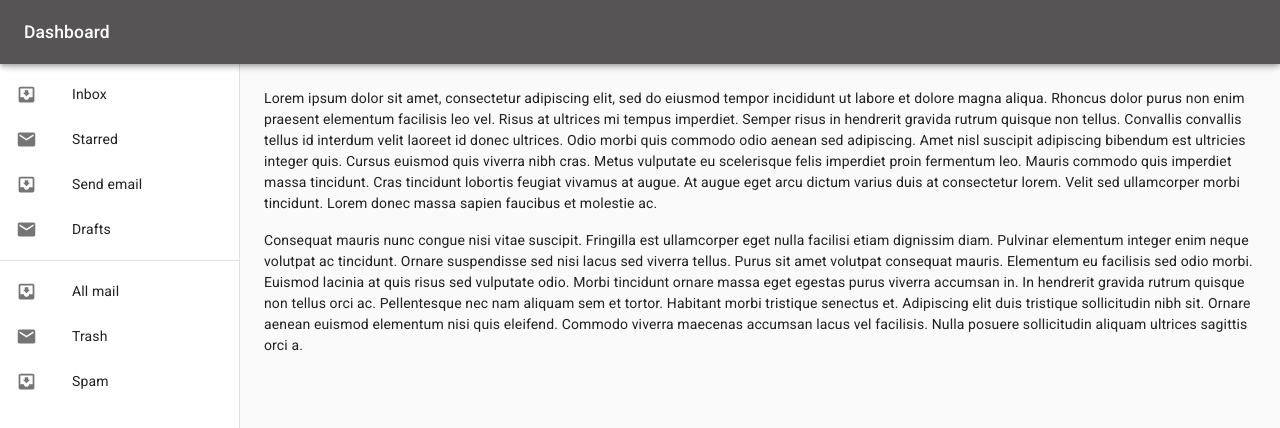
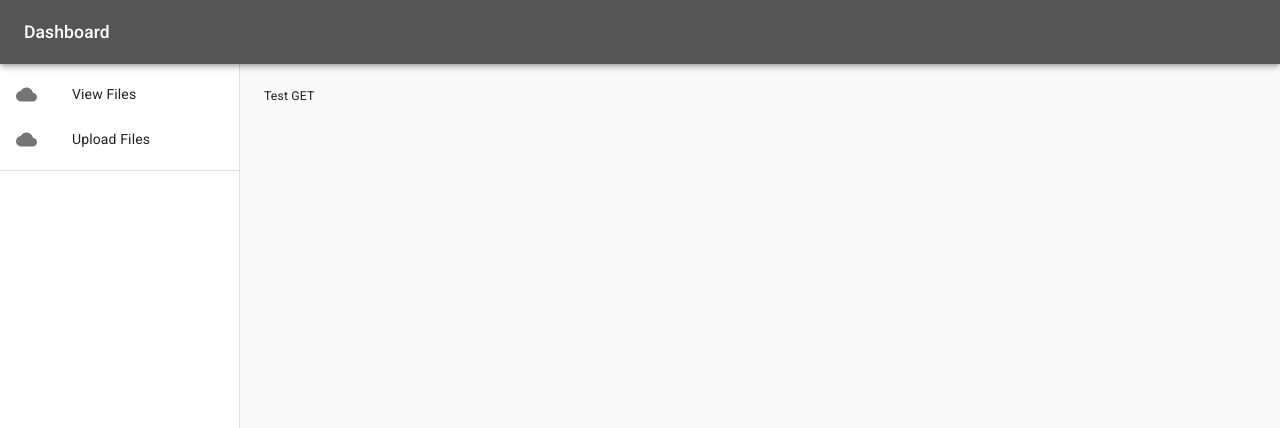
Before and after one commit to pgilfillan/learn-react, a React (Create React App) app: page /test in a window 1280 px wide. Shown: the top 428 px of the page. Built offline with nearby package versions, Linux system fonts and the light colour scheme.

Commit message:
Added links and routing

```diff
--- a/src/App.js
+++ b/src/App.js
@@ -1,10 +1,8 @@
 import React from 'react';
-import SideDrawer from './SideDrawer'
+import SideDrawer from './SideDrawer';
 
 function App() {
-  return (
-    <SideDrawer />
-  );
+  return <SideDrawer />;
 }
 
 export default App;
--- a/src/SideDrawer.js
+++ b/src/SideDrawer.js
@@ -10,8 +10,12 @@ import Divider from '@material-ui/core/Divider';
 import ListItem from '@material-ui/core/ListItem';
 import ListItemIcon from '@material-ui/core/ListItemIcon';
 import ListItemText from '@material-ui/core/ListItemText';
-import InboxIcon from '@material-ui/icons/MoveToInbox';
-import MailIcon from '@material-ui/icons/Mail';
+import CloudIcon from '@material-ui/icons/Cloud';
+import Link from '@material-ui/core/Link';
+import { Route, Link as RouterLink } from 'react-router-dom';
+
+import StoragePUT from './StoragePUT'
+import StorageGET from './StorageGET'
 
 const drawerWidth = 240;
 
@@ -37,6 +41,10 @@ const useStyles = makeStyles(theme => ({
   toolbar: theme.mixins.toolbar,
 }));
 
+function Welcome(props) {
+  return <h1>Hello</h1>;
+}
+
 export default function SideDrawer() {
   const classes = useStyles();
 
@@ -45,11 +53,12 @@ export default function SideDrawer() {
       <CssBaseline />
       <AppBar position="fixed" className={classes.appBar}>
         <Toolbar>
-          <Typography variant="h6" noWrap>
+          <Link variant="h6" noWrap color="inherit" component={RouterLink} to="/">
             Dashboard
-          </Typography>
+          </Link>
         </Toolbar>
       </AppBar>
+
       <Drawer
         className={classes.drawer}
         variant="permanent"
@@ -59,48 +68,24 @@ export default function SideDrawer() {
       >
         <div className={classes.toolbar} />
         <List>
-          {['Inbox', 'Starred', 'Send email', 'Drafts'].map((text, index) => (
-            <ListItem button key={text}>
-              <ListItemIcon>{index % 2 === 0 ? <InboxIcon /> : <MailIcon />}</ListItemIcon>
-              <ListItemText primary={text} />
-            </ListItem>
-          ))}
+          <ListItem button key="view" component={RouterLink} to="/test">
+            <ListItemIcon><CloudIcon/></ListItemIcon>
+            <ListItemText primary="View Files" />
+          </ListItem>
+          <ListItem button key="upload" component={RouterLink} to="/test2">
+            <ListItemIcon><CloudIcon/></ListItemIcon>
+            <ListItemText primary="Upload Files" />
+          </ListItem>
         </List>
         <Divider />
-        <List>
-          {['All mail', 'Trash', 'Spam'].map((text, index) => (
-            <ListItem button key={text}>
-              <ListItemIcon>{index % 2 === 0 ? <InboxIcon /> : <MailIcon />}</ListItemIcon>
-              <ListItemText primary={text} />
-            </ListItem>
-          ))}
-        </List>
       </Drawer>
+
       <main className={classes.content}>
         <div className={classes.toolbar} />
-        <Typography paragraph>
-          Lorem ipsum dolor sit amet, consectetur adipiscing elit, sed do eiusmod tempor incididunt
-          ut labore et dolore magna aliqua. Rhoncus dolor purus non enim praesent elementum
-          facilisis leo vel. Risus at ultrices mi tempus imperdiet. Semper risus in hendrerit
-          gravida rutrum quisque non tellus. Convallis convallis tellus id interdum velit laoreet id
-          donec ultrices. Odio morbi quis commodo odio aenean sed adipiscing. Amet nisl suscipit
-          adipiscing bibendum est ultricies integer quis. Cursus euismod quis viverra nibh cras.
-          Metus vulputate eu scelerisque felis imperdiet proin fermentum leo. Mauris commodo quis
-          imperdiet massa tincidunt. Cras tincidunt lobortis feugiat vivamus at augue. At augue eget
-          arcu dictum varius duis at consectetur lorem. Velit sed ullamcorper morbi tincidunt. Lorem
-          donec massa sapien faucibus et molestie ac.
-        </Typography>
-        <Typography paragraph>
-          Consequat mauris nunc congue nisi vitae suscipit. Fringilla est ullamcorper eget nulla
-          facilisi etiam dignissim diam. Pulvinar elementum integer enim neque volutpat ac
-          tincidunt. Ornare suspendisse sed nisi lacus sed viverra tellus. Purus sit amet volutpat
-          consequat mauris. Elementum eu facilisis sed odio morbi. Euismod lacinia at quis risus sed
-          vulputate odio. Morbi tincidunt ornare massa eget egestas purus viverra accumsan in. In
-          hendrerit gravida rutrum quisque non tellus orci ac. Pellentesque nec nam aliquam sem et
-          tortor. Habitant morbi tristique senectus et. Adipiscing elit duis tristique sollicitudin
-          nibh sit. Ornare aenean euismod elementum nisi quis eleifend. Commodo viverra maecenas
-          accumsan lacus vel facilisis. Nulla posuere sollicitudin aliquam ultrices sagittis orci a.
-        </Typography>
+
+        <Route path="/" exact component={Welcome} />
+        <Route path="/test" exact component={StorageGET} />
+        <Route path="/test2" component={StoragePUT} />
       </main>
     </div>
   );
--- /dev/null
+++ b/src/StorageGET.js
@@ -0,0 +1,7 @@
+import React from 'react';
+
+function StorageGET() {
+    return <p>Test GET</p>;
+}
+
+export default StorageGET
--- /dev/null
+++ b/src/StoragePUT.js
@@ -0,0 +1,7 @@
+import React from 'react';
+
+function StoragePUT() {
+    return <p>Test PUT</p>;
+}
+
+export default StoragePUT
--- a/src/index.js
+++ b/src/index.js
@@ -4,8 +4,10 @@ import './index.css';
 import App from './App';
 import * as serviceWorker from './serviceWorker';
 import 'semantic-ui-css/semantic.min.css'
+import { BrowserRouter } from 'react-router-dom';
 
-ReactDOM.render(<App />, document.getElementById('root'));
+ReactDOM.render(<BrowserRouter><App /></BrowserRouter>,
+                document.getElementById('root'));
 
 // If you want your app to work offline and load faster, you can change
 // unregister() to register() below. Note this comes with some pitfalls.
```
